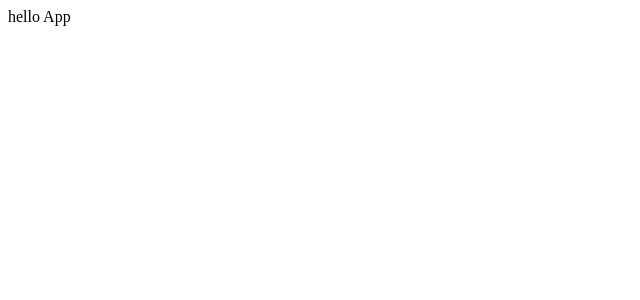
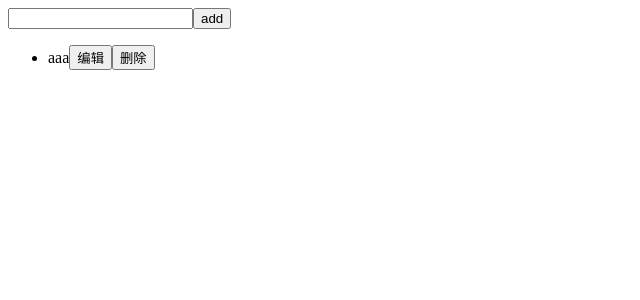
Before and after one commit to lfsmart/growing, a React (Vite) app: page / in a window 1280 px wide. Shown: the top 300 px of the page, without its empty margins (0-640 px from the left). Built offline with nearby package versions, Linux system fonts and the light colour scheme.

Commit message:
feat: useReducer

```diff
--- a/src/App.tsx
+++ b/src/App.tsx
@@ -1,12 +1,14 @@
 import { ReactNode } from "react";
-import { UseRef, UseImperativeHandle, UseEffect, UseLayoutEffect } from '@/components';
+import { UseRef, UseImperativeHandle, UseEffect, UseLayoutEffect, UseInsertionEffect, UseReducer } from '@/components';
 function App(): ReactNode {
   return (
     <>
       {/* <UseRef></UseRef> */}
       {/* <UseImperativeHandle></UseImperativeHandle> */}
       {/* <UseEffect></UseEffect> */}
-      <UseLayoutEffect></UseLayoutEffect>
+      {/* <UseLayoutEffect></UseLayoutEffect> */}
+      {/* <UseInsertionEffect></UseInsertionEffect> */}
+      <UseReducer></UseReducer>
     </>
   );
 }
--- /dev/null
+++ b/src/components/UseReducer/index.tsx
@@ -0,0 +1,89 @@
+import { useRef, ChangeEvent, useReducer } from "react";
+type Item = {
+  id: number;
+  title: string;
+}
+type State = {
+  list: Item[];
+  title: string;
+}
+const listenReducer = ( state: State , action: Action ): State  => {
+  const { type, payload } = action;
+  switch( type ){
+    case 'add': return {
+      ...state,
+      title: '',
+      list: [ ...state.list, { id: Date.now(), title: payload.title }]
+    }
+    case 'remove': return {
+      title: '',
+      list: state.list.filter( item => item.id != payload.id )
+    }
+    case 'input': return {
+      ...state,
+      title: payload.title,
+    }
+    default: return state;
+  }
+}
+
+export const UseReducer = () => {
+  const inputRef = useRef<OrNull<HTMLInputElement>>( null );
+  const [{ title, list }, listDispatch ] = useReducer(listenReducer, {
+    title: '',
+    list: [{
+      id: 1, title: 'aaa'
+    }]
+  });
+
+  const add = () => listDispatch({
+    type: 'add',
+    payload: { title }
+  });
+
+  const remove = (id: Item['id']) => listDispatch({
+    type: 'remove',
+    payload: { id }
+  });
+
+  const eidt = (id: Item['id']) => {
+    const item = list.find( item => item.id == id );
+    if( item ){
+      inputRef.current?.focus();
+    }else {
+      throw Error( 'paramer is wrong' );
+    }
+  }
+
+  const handleChange = (e: ChangeEvent<HTMLInputElement>) => {
+    listDispatch({
+      type: 'input',
+      payload: {
+        title: e.target.value
+      }
+    })
+  }
+
+  return (
+    <>
+      <input
+        type="text"
+        onChange={ (e) => handleChange(e) }
+        value={ title }
+        ref={ inputRef }
+      />
+      <button onClick={ add }>add</button>
+      <ul>
+        {
+          list.map( item => {
+            return <li key={ item.id }>
+              { item.title }
+              <button onClick={ () => eidt( item.id ) }>编辑</button>
+              <button onClick={ () => remove( item.id ) }>删除</button>
+            </li>
+          })
+        }
+      </ul>
+    </>
+  );
+};
--- a/src/components/index.ts
+++ b/src/components/index.ts
@@ -2,10 +2,14 @@ import { UseRef } from "./UseRef";
 import { UseImperativeHandle } from './UseImperativeHandle'
 import { UseEffect } from './UseEffect'
 import { UseLayoutEffect } from './UseLayoutEffect'
+import { UseInsertionEffect } from './UseInsertionEffect'
+import { UseReducer } from './UseReducer'
 
 export {
   UseRef,
   UseImperativeHandle,
   UseEffect,
-  UseLayoutEffect
+  UseLayoutEffect,
+  UseInsertionEffect,
+  UseReducer
 }
--- a/src/types/index.d.ts
+++ b/src/types/index.d.ts
@@ -10,3 +10,8 @@ declare interface Json extends object {
 declare type OrNull<T> = T | null;
 
 declare type OrUndef<T> = T | undefined;
+
+interface Action<T=any> {
+  type: string;
+  payload: T;
+}
```
Also changed, not shown: 1 other file (tests, documents, lock files or other folders).
